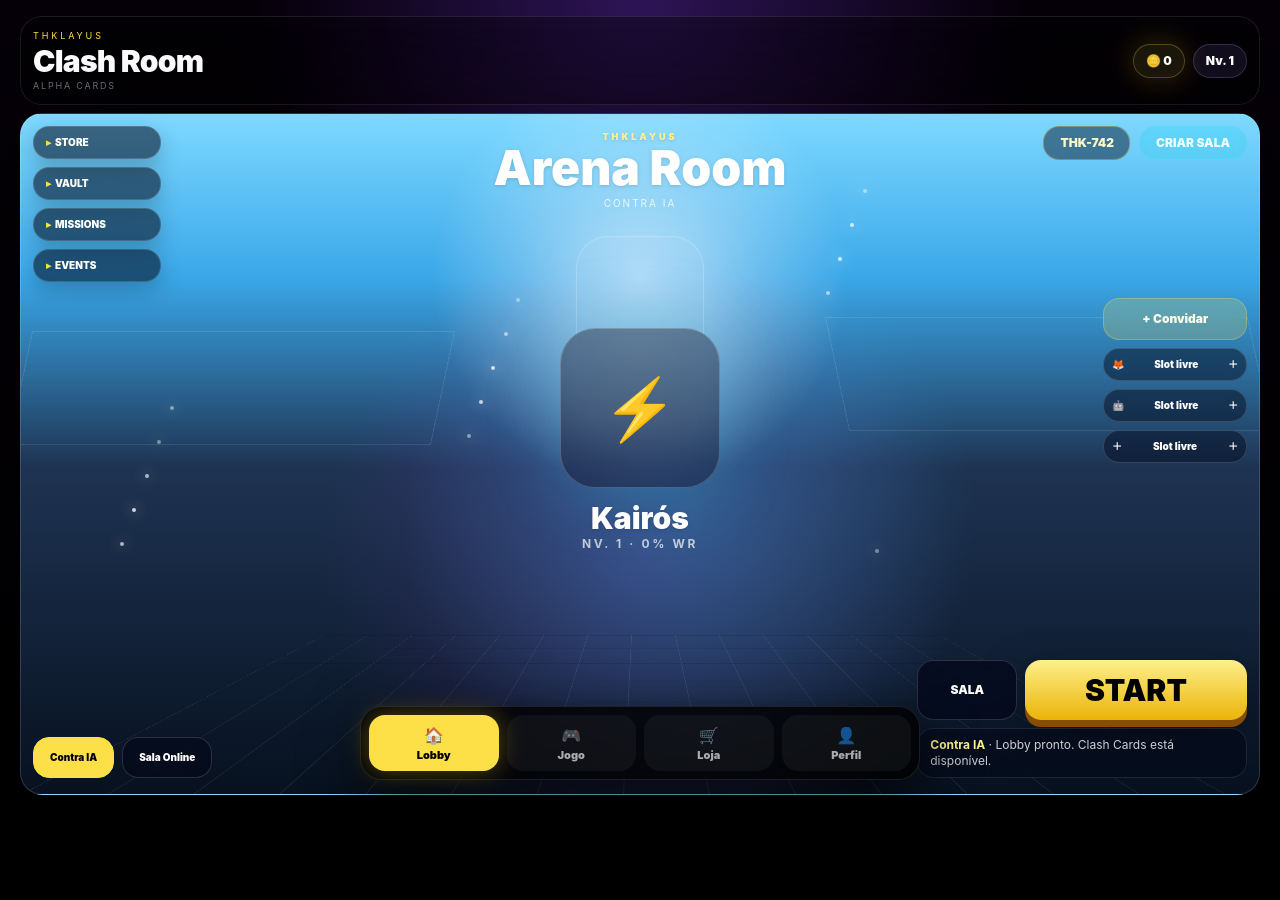
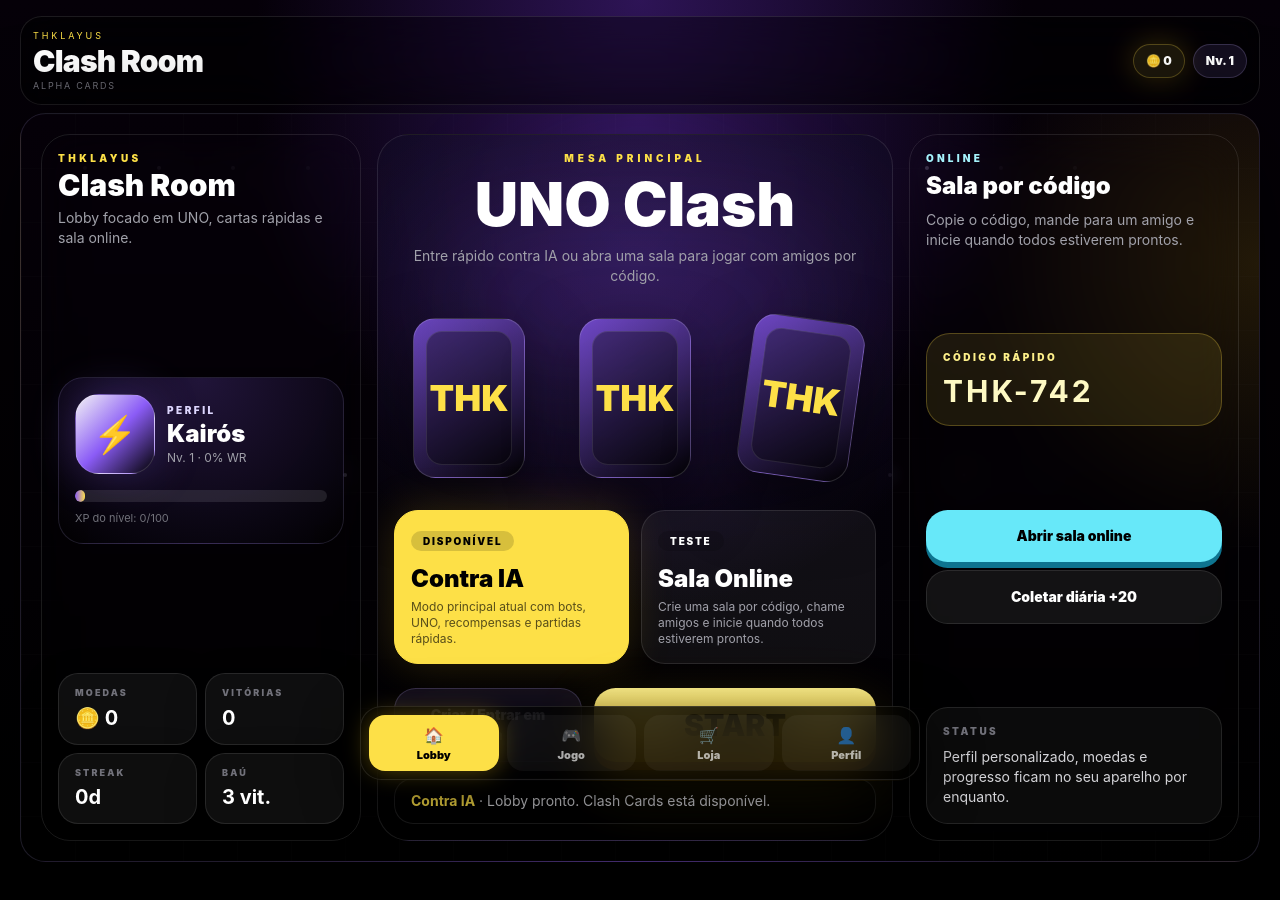
Before and after one commit to thiagodouglas19t-lang/Thklayus-hub, a React (Vite) app: page / in a window 1280 px wide. Shown: the top 900 px of the page. Built offline with nearby package versions, Linux system fonts and the light colour scheme.

Commit message:
Redesign lobby as premium card hub

```diff
--- a/src/components/game/LobbyHome.tsx
+++ b/src/components/game/LobbyHome.tsx
@@ -1,5 +1,4 @@
 import { useEffect, useMemo, useState } from "react";
-import { partySlots } from "../../lib/cosmetics";
 import { gameIdentity } from "../../lib/gameIdentity";
 import OnlineRoomPanel from "./OnlineRoomPanel";
 
@@ -25,14 +24,14 @@
   try {
     const Ctx = window.AudioContext || (window as unknown as { webkitAudioContext: typeof AudioContext }).webkitAudioContext;
     const ctx = new Ctx(); const osc = ctx.createOscillator(); const gain = ctx.createGain();
-    osc.frequency.value = type === "start" ? 720 : type === "confirm" ? 520 : 340;
+    osc.frequency.value = type === "start" ? 760 : type === "confirm" ? 540 : 340;
     gain.gain.setValueAtTime(0.001, ctx.currentTime); gain.gain.exponentialRampToValueAtTime(0.08, ctx.currentTime + 0.015); gain.gain.exponentialRampToValueAtTime(0.001, ctx.currentTime + 0.14);
     osc.connect(gain); gain.connect(ctx.destination); osc.start(); osc.stop(ctx.currentTime + 0.16);
   } catch {}
 }
 
-function MenuButton({ children, onClick }: { children: React.ReactNode; onClick: () => void }) {
-  return <button onClick={onClick} className="rounded-xl border border-white/15 bg-slate-950/55 px-3 py-2 text-left text-[10px] font-black text-white shadow-[0_8px_22px_rgba(0,0,0,.22)] backdrop-blur transition hover:border-yellow-300/50 active:scale-[.97]"><span className="mr-1 text-yellow-300">▸</span>{children}</button>;
+function QuickCard({ label, value }: { label: string; value: string | number }) {
+  return <div className="rounded-[1.25rem] border border-white/10 bg-white/[0.055] px-4 py-3 shadow-[0_16px_40px_rgba(0,0,0,.28)] backdrop-blur"><p className="text-[9px] font-black uppercase tracking-[0.24em] text-zinc-500">{label}</p><strong className="mt-1 block text-xl text-white">{value}</strong></div>;
 }
 
 export default function LobbyHome({ playerName, equipped, stats, daily, roomCode, lobbyMessage, selectedMode, onPlay, onClaimDaily, onCopyRoomCode, onSelectMode, onLobbyMessage }: LobbyHomeProps) {
@@ -40,72 +39,97 @@
   const [matchStep, setMatchStep] = useState(0);
   const [onlineOpen, setOnlineOpen] = useState(false);
   const avatarEmoji = equipped?.emoji || "⚡";
-  const particles = useMemo(() => Array.from({ length: 16 }, (_, index) => index), []);
+  const particles = useMemo(() => Array.from({ length: 22 }, (_, index) => index), []);
+  const xpPercent = Math.min(100, Math.max(4, stats.currentLevelXp));
 
   useEffect(() => {
     if (!matching) return;
     setMatchStep(0);
-    const stepTimer = window.setInterval(() => setMatchStep((step) => Math.min(3, step + 1)), 520);
-    const startTimer = window.setTimeout(() => { playUiSound("start"); onPlay(); }, 1550);
+    const stepTimer = window.setInterval(() => setMatchStep((step) => Math.min(3, step + 1)), 460);
+    const startTimer = window.setTimeout(() => { playUiSound("start"); onPlay(); }, 1250);
     return () => { window.clearInterval(stepTimer); window.clearTimeout(startTimer); };
   }, [matching, onPlay]);
 
   function startMatchmaking() {
     playUiSound("confirm");
     setMatching(true);
-    onLobbyMessage("Entrando na sala...");
+    onLobbyMessage("Preparando mesa de cartas...");
   }
 
   return (
-    <section className="relative mx-auto h-[min(700px,calc(100vh-118px))] min-h-[510px] w-full overflow-hidden rounded-[1.4rem] border border-white/15 bg-[linear-gradient(180deg,#7ed9ff_0%,#3aa7e8_24%,#1e3352_52%,#07111f_100%)] shadow-[0_24px_90px_rgba(0,0,0,.55)]">
-      <div className="absolute inset-0 bg-[radial-gradient(circle_at_50%_24%,rgba(255,255,255,.55),transparent_13rem),radial-gradient(circle_at_54%_60%,rgba(56,189,248,.28),transparent_18rem),radial-gradient(circle_at_50%_65%,rgba(168,85,247,.22),transparent_20rem)]" />
-      <div className="absolute left-1/2 top-[18%] h-48 w-32 -translate-x-1/2 rounded-t-3xl border border-white/20 bg-white/10 shadow-[0_0_80px_rgba(255,255,255,.22)]" />
-      <div className="absolute left-0 top-[32%] h-28 w-[34%] -skew-x-12 bg-cyan-200/24 ring-1 ring-white/10" />
-      <div className="absolute right-0 top-[30%] h-28 w-[34%] skew-x-12 bg-fuchsia-300/18 ring-1 ring-white/10" />
-      <div className="absolute inset-x-0 bottom-0 h-[48%] origin-bottom bg-[linear-gradient(90deg,rgba(255,255,255,.18)_1px,transparent_1px),linear-gradient(rgba(0,0,0,.22)_1px,transparent_1px)] bg-[size:86px_48px] opacity-55 [transform:perspective(520px)_rotateX(58deg)_scaleY(1.8)]" />
-      {particles.map((dot) => <span key={dot} className="absolute h-1 w-1 animate-pulse rounded-full bg-white/80 shadow-[0_0_14px_rgba(255,255,255,.9)]" style={{ left: `${7 + ((dot * 29) % 86)}%`, top: `${10 + ((dot * 37) % 58)}%`, animationDelay: `${dot * 0.14}s` }} />)}
+    <section className="relative mx-auto min-h-[calc(100vh-118px)] w-full overflow-hidden rounded-[1.6rem] border border-violet-300/15 bg-[radial-gradient(circle_at_50%_0%,rgba(124,58,237,.34),transparent_24rem),radial-gradient(circle_at_100%_20%,rgba(250,204,21,.12),transparent_18rem),linear-gradient(180deg,#050008,#000)] p-3 shadow-[0_24px_100px_rgba(0,0,0,.74)] md:p-5">
+      <div className="pointer-events-none absolute inset-0 bg-[linear-gradient(90deg,rgba(255,255,255,.045)_1px,transparent_1px),linear-gradient(rgba(255,255,255,.035)_1px,transparent_1px)] bg-[size:54px_54px] opacity-35" />
+      <div className="pointer-events-none absolute left-1/2 top-12 h-72 w-72 -translate-x-1/2 rounded-full bg-violet-600/20 blur-3xl" />
+      {particles.map((dot) => <span key={dot} className="pointer-events-none absolute h-1 w-1 animate-pulse rounded-full bg-violet-200/70 shadow-[0_0_16px_rgba(196,181,253,.9)]" style={{ left: `${5 + ((dot * 31) % 90)}%`, top: `${7 + ((dot * 41) % 82)}%`, animationDelay: `${dot * 0.11}s` }} />)}
 
-      <div className="absolute left-3 top-3 z-30 flex w-32 flex-col gap-2">
-        <MenuButton onClick={() => onLobbyMessage("Loja entra depois. Agora foco: salas e jogo.")}>STORE</MenuButton>
-        <MenuButton onClick={() => onLobbyMessage("Cofre removido do lobby por enquanto.")}>VAULT</MenuButton>
-        <MenuButton onClick={() => onLobbyMessage("Missões entram depois.")}>MISSIONS</MenuButton>
-        <MenuButton onClick={() => onLobbyMessage("Eventos entram depois.")}>EVENTS</MenuButton>
+      <div className="relative z-10 grid min-h-[calc(100vh-158px)] gap-4 lg:grid-cols-[320px_1fr_330px]">
+        <aside className="grid content-between gap-4 rounded-[1.8rem] border border-white/10 bg-black/42 p-4 backdrop-blur-xl">
+          <div>
+            <p className="text-[10px] font-black uppercase tracking-[0.34em] text-yellow-300">{gameIdentity.brand}</p>
+            <h2 className="mt-1 text-3xl font-black leading-none">Clash Room</h2>
+            <p className="mt-2 text-sm text-zinc-400">Lobby focado em UNO, cartas rápidas e sala online.</p>
+          </div>
+          <div className="rounded-[1.6rem] border border-violet-300/15 bg-[radial-gradient(circle_at_50%_0%,rgba(139,92,246,.22),rgba(0,0,0,.42))] p-4">
+            <div className="flex items-center gap-3">
+              <div className={`grid h-20 w-20 place-items-center rounded-[1.5rem] border border-white/15 bg-gradient-to-br ${equipped?.gradient || "from-violet-700 to-cyan-400"} text-4xl shadow-[0_0_45px_rgba(139,92,246,.28)]`}>{avatarEmoji}</div>
+              <div className="min-w-0">
+                <p className="text-[10px] font-black uppercase tracking-[0.25em] text-violet-200">Perfil</p>
+                <h3 className="truncate text-2xl font-black">{playerName}</h3>
+                <p className="text-xs text-zinc-400">Nv. {stats.level} · {stats.winRate}% WR</p>
+              </div>
+            </div>
+            <div className="mt-4 h-3 overflow-hidden rounded-full bg-white/10"><div className="h-full rounded-full bg-gradient-to-r from-violet-500 to-yellow-300" style={{ width: `${xpPercent}%` }} /></div>
+            <p className="mt-2 text-[11px] text-zinc-500">XP do nível: {stats.currentLevelXp}/100</p>
+          </div>
+          <div className="grid grid-cols-2 gap-2">
+            <QuickCard label="Moedas" value={`🪙 ${stats.coins}`} />
+            <QuickCard label="Vitórias" value={stats.wins} />
+            <QuickCard label="Streak" value={`${daily.streak}d`} />
+            <QuickCard label="Baú" value={`${daily.nextChestWins} vit.`} />
+          </div>
+        </aside>
+
+        <main className="relative overflow-hidden rounded-[2rem] border border-white/10 bg-[radial-gradient(circle_at_50%_18%,rgba(139,92,246,.22),transparent_22rem),linear-gradient(180deg,rgba(12,6,24,.82),rgba(0,0,0,.72))] p-4 backdrop-blur-xl">
+          <div className="absolute inset-x-10 top-20 h-44 rounded-full bg-violet-600/10 blur-3xl" />
+          <div className="relative z-10 mx-auto max-w-2xl text-center">
+            <p className="text-[10px] font-black uppercase tracking-[0.4em] text-yellow-300">Mesa Principal</p>
+            <h1 className="mt-2 text-4xl font-black leading-none md:text-6xl">UNO Clash</h1>
+            <p className="mx-auto mt-3 max-w-md text-sm text-zinc-400">Entre rápido contra IA ou abra uma sala para jogar com amigos por código.</p>
           </div>
 
-      <div className="absolute right-3 top-3 z-30 flex items-center gap-2">
-        <button onClick={() => { playUiSound("click"); onCopyRoomCode(); }} className="rounded-xl border border-yellow-300/30 bg-slate-950/45 px-4 py-2 text-xs font-black text-yellow-100 backdrop-blur">{roomCode}</button>
-        <button onClick={() => setOnlineOpen(true)} className="rounded-xl border border-cyan-300/25 bg-cyan-400/25 px-4 py-2 text-xs font-black text-cyan-50 backdrop-blur">CRIAR SALA</button>
+          <div className="relative z-10 mx-auto mt-8 grid max-w-[560px] gap-4 sm:grid-cols-3">
+            {Array.from({ length: 3 }).map((_, index) => <div key={index} className={`mx-auto h-40 w-28 rotate-[${index === 0 ? "-8" : index === 1 ? "0" : "8"}deg] rounded-[1.4rem] border border-white/15 bg-[linear-gradient(145deg,rgba(139,92,246,.72),rgba(0,0,0,.88))] p-3 shadow-[0_25px_65px_rgba(0,0,0,.5)]`}><div className="grid h-full place-items-center rounded-[1rem] border border-white/10 bg-black/35 text-4xl font-black text-yellow-300">THK</div></div>)}
           </div>
 
-      <div className="absolute left-1/2 top-4 z-20 -translate-x-1/2 text-center">
-        <p className="text-[9px] font-black uppercase tracking-[0.34em] text-yellow-200 drop-shadow">THKLAYUS</p>
-        <h2 className="text-4xl font-black leading-none drop-shadow md:text-5xl">Arena Room</h2>
-        <p className="mt-1 text-[10px] uppercase tracking-[0.2em] text-white/80">{selectedMode.title}</p>
+          <div className="relative z-10 mx-auto mt-8 grid max-w-2xl gap-3 sm:grid-cols-2">
+            {gameIdentity.modes.map((mode) => <button key={mode.id} onClick={() => { playUiSound("click"); onSelectMode(mode); if (mode.id === "online") setOnlineOpen(true); }} className={`rounded-[1.5rem] border p-4 text-left transition active:scale-[.98] ${selectedMode.id === mode.id ? "border-yellow-300 bg-yellow-300 text-black shadow-[0_0_45px_rgba(250,204,21,.18)]" : "border-white/10 bg-white/[0.055] text-white"}`}><span className="rounded-full bg-black/15 px-3 py-1 text-[10px] font-black uppercase tracking-[0.18em]">{mode.status}</span><h3 className="mt-3 text-2xl font-black">{mode.title}</h3><p className={`mt-1 text-xs ${selectedMode.id === mode.id ? "text-black/65" : "text-zinc-400"}`}>{mode.description}</p></button>)}
           </div>
 
-      <div className="absolute left-1/2 top-[48%] z-20 w-[260px] -translate-x-1/2 -translate-y-1/2 text-center">
-        <div className="mx-auto grid h-40 w-40 place-items-center rounded-[2.2rem] border border-white/20 bg-slate-950/35 text-6xl shadow-[0_0_70px_rgba(34,211,238,.26)] backdrop-blur-md">{avatarEmoji}</div>
-        <h3 className="mt-3 text-3xl font-black drop-shadow">{playerName}</h3>
-        <p className="text-xs font-bold uppercase tracking-[0.22em] text-white/70">Nv. {stats.level} · {stats.winRate}% WR</p>
+          <div className="relative z-10 mx-auto mt-6 grid max-w-2xl gap-3 sm:grid-cols-[1fr_1.5fr]">
+            <button onClick={() => setOnlineOpen(true)} className="rounded-[1.35rem] border border-violet-300/20 bg-violet-400/10 px-5 py-4 text-sm font-black text-violet-100 backdrop-blur active:scale-[.98]">Criar / Entrar em sala</button>
+            <button onClick={startMatchmaking} className="rounded-[1.35rem] bg-gradient-to-b from-yellow-200 to-yellow-500 px-6 py-4 text-3xl font-black text-black shadow-[0_8px_0_#8a4d00,0_24px_65px_rgba(250,204,21,.22)] active:translate-y-1 active:shadow-[0_3px_0_#8a4d00]">START</button>
           </div>
 
-      <div className="absolute right-3 top-[27%] z-30 grid w-36 gap-2">
-        <button onClick={() => setOnlineOpen(true)} className="rounded-xl border border-yellow-300/30 bg-yellow-300/20 px-3 py-3 text-xs font-black text-yellow-50 backdrop-blur">+ Convidar</button>
-        {partySlots.slice(1, 4).map((member) => <button key={member.name} onClick={() => setOnlineOpen(true)} className="flex items-center justify-between rounded-xl border border-white/15 bg-slate-950/45 px-2 py-2 text-[10px] font-black backdrop-blur"><span>{member.emoji}</span><span className="truncate">Slot livre</span><span>＋</span></button>)}
+          <div className="relative z-10 mx-auto mt-4 max-w-2xl rounded-[1.2rem] border border-white/10 bg-black/35 px-4 py-3 text-sm text-zinc-300"><strong className="text-yellow-300">{selectedMode.title}</strong> · {lobbyMessage}</div>
+        </main>
+
+        <aside className="grid content-between gap-4 rounded-[1.8rem] border border-white/10 bg-black/42 p-4 backdrop-blur-xl">
+          <div>
+            <p className="text-[10px] font-black uppercase tracking-[0.32em] text-cyan-200">Online</p>
+            <h3 className="mt-1 text-2xl font-black">Sala por código</h3>
+            <p className="mt-2 text-sm text-zinc-400">Copie o código, mande para um amigo e inicie quando todos estiverem prontos.</p>
+          </div>
+          <button onClick={() => { playUiSound("click"); onCopyRoomCode(); }} className="rounded-[1.5rem] border border-yellow-300/25 bg-yellow-300/10 p-4 text-left active:scale-[.98]"><p className="text-[10px] font-black uppercase tracking-[0.25em] text-yellow-200">Código rápido</p><strong className="mt-2 block text-3xl tracking-widest text-yellow-100">{roomCode}</strong></button>
+          <div className="grid gap-2">
+            <button onClick={() => setOnlineOpen(true)} className="rounded-[1.35rem] bg-cyan-300 px-5 py-4 text-sm font-black text-black shadow-[0_6px_0_#0e7490] active:translate-y-1 active:shadow-none">Abrir sala online</button>
+            <button onClick={onClaimDaily} className="rounded-[1.35rem] border border-white/10 bg-white/[0.07] px-5 py-4 text-sm font-black text-white active:scale-[.98]">{daily.canClaim ? `Coletar diária +${daily.todayReward}` : "Diária coletada"}</button>
+          </div>
+          <div className="rounded-[1.35rem] border border-white/10 bg-white/[0.045] p-4"><p className="text-[10px] font-black uppercase tracking-[0.25em] text-zinc-500">Status</p><p className="mt-2 text-sm text-zinc-300">Perfil personalizado, moedas e progresso ficam no seu aparelho por enquanto.</p></div>
+        </aside>
       </div>
 
-      <div className="absolute bottom-4 left-3 z-40 flex gap-2">
-        {gameIdentity.modes.slice(0, 4).map((mode) => <button key={mode.id} onClick={() => { playUiSound("click"); onSelectMode(mode); }} className={`rounded-xl border px-4 py-3 text-[10px] font-black backdrop-blur active:scale-[.97] ${selectedMode.id === mode.id ? "border-yellow-300 bg-yellow-300 text-black" : "border-white/15 bg-slate-950/55 text-white"}`}>{mode.title}</button>)}
-      </div>
-
-      <div className="absolute bottom-4 right-3 z-40 grid w-[330px] grid-cols-[100px_1fr] gap-2">
-        <button onClick={() => setOnlineOpen(true)} className="rounded-xl border border-white/15 bg-slate-950/65 px-3 py-3 text-xs font-black text-white backdrop-blur">SALA</button>
-        <button onClick={startMatchmaking} className="rounded-xl bg-gradient-to-b from-yellow-200 to-yellow-500 px-6 py-3 text-3xl font-black text-black shadow-[0_7px_0_#8a4d00,0_20px_50px_rgba(0,0,0,.36)] active:translate-y-1 active:shadow-[0_3px_0_#8a4d00]">START</button>
-        <div className="col-span-2 rounded-xl border border-white/10 bg-slate-950/50 px-3 py-2 text-xs text-white/80 backdrop-blur"><strong className="text-yellow-200">{selectedMode.title}</strong> · {lobbyMessage}</div>
-      </div>
-
-      {onlineOpen && <div className="fixed inset-0 z-[70] grid place-items-end bg-black/55 p-3 backdrop-blur-md"><div className="max-h-[88vh] w-full max-w-[430px] overflow-y-auto rounded-[2rem] border border-cyan-300/15 bg-[#030712] p-3 shadow-[0_0_80px_rgba(14,165,233,.18)]"><div className="mb-3 flex items-center justify-between"><div><p className="text-[10px] font-black uppercase tracking-[0.28em] text-cyan-200">Multiplayer</p><h3 className="text-2xl font-black">Sala online</h3></div><button onClick={() => setOnlineOpen(false)} className="rounded-2xl bg-white/10 px-4 py-3 text-sm font-black">Fechar</button></div><OnlineRoomPanel playerName={playerName} avatar={avatarEmoji} onMessage={onLobbyMessage} onStart={onPlay} /></div></div>}
-      {matching && <div className="absolute inset-0 z-50 grid place-items-center bg-black/45 p-5 backdrop-blur-md"><div className="w-[min(380px,92vw)] rounded-[2rem] border border-yellow-300/20 bg-[#08020f] p-6 text-center shadow-[0_0_80px_rgba(139,92,246,.28)]"><div className="mx-auto mb-5 h-16 w-16 animate-spin rounded-full border-4 border-white/10 border-t-yellow-300" /><p className="text-xs font-black uppercase tracking-[0.3em] text-yellow-300">Arena</p><h3 className="mt-2 text-3xl font-black">Preparando</h3><p className="mt-2 text-sm text-zinc-400">{["Criando sala...", "Chamando jogadores...", "Sincronizando HUD...", "Entrando..."][matchStep]}</p></div></div>}
+      {onlineOpen && <div className="fixed inset-0 z-[70] grid place-items-end bg-black/70 p-3 backdrop-blur-md"><div className="max-h-[88vh] w-full max-w-[460px] overflow-y-auto rounded-[2rem] border border-cyan-300/15 bg-[#030712] p-3 shadow-[0_0_80px_rgba(14,165,233,.18)]"><div className="mb-3 flex items-center justify-between"><div><p className="text-[10px] font-black uppercase tracking-[0.28em] text-cyan-200">Multiplayer</p><h3 className="text-2xl font-black">Sala online</h3></div><button onClick={() => setOnlineOpen(false)} className="rounded-2xl bg-white/10 px-4 py-3 text-sm font-black">Fechar</button></div><OnlineRoomPanel playerName={playerName} avatar={avatarEmoji} onMessage={onLobbyMessage} onStart={onPlay} /></div></div>}
+      {matching && <div className="absolute inset-0 z-50 grid place-items-center bg-black/60 p-5 backdrop-blur-md"><div className="w-[min(380px,92vw)] rounded-[2rem] border border-yellow-300/20 bg-[#08020f] p-6 text-center shadow-[0_0_80px_rgba(139,92,246,.28)]"><div className="mx-auto mb-5 h-16 w-16 animate-spin rounded-full border-4 border-white/10 border-t-yellow-300" /><p className="text-xs font-black uppercase tracking-[0.3em] text-yellow-300">Clash Room</p><h3 className="mt-2 text-3xl font-black">Preparando</h3><p className="mt-2 text-sm text-zinc-400">{["Embaralhando cartas...", "Montando mesa...", "Sincronizando HUD...", "Entrando..."][matchStep]}</p></div></div>}
     </section>
   );
 }
```
Lines whose indentation alone changed are shown as unchanged.
